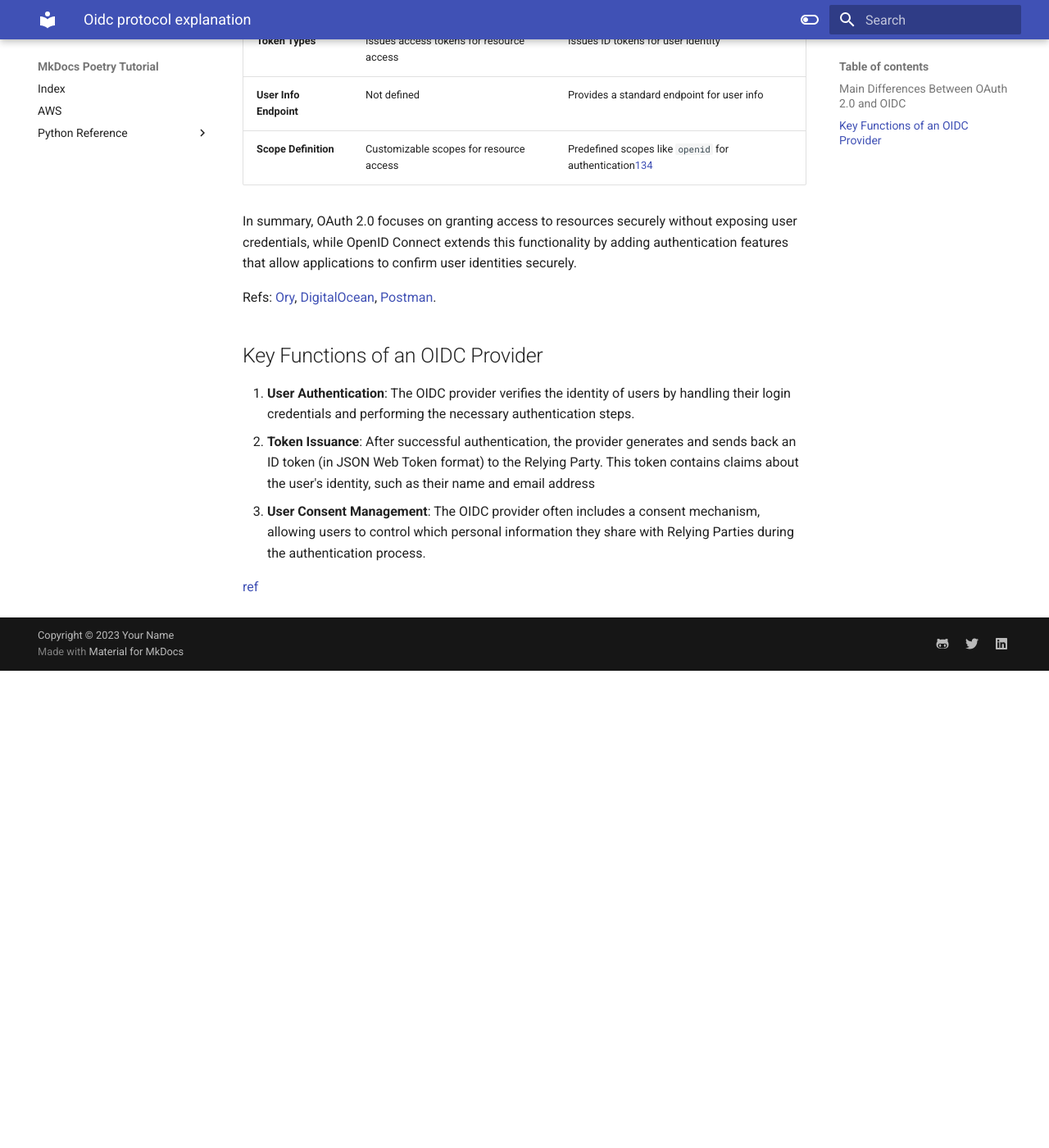
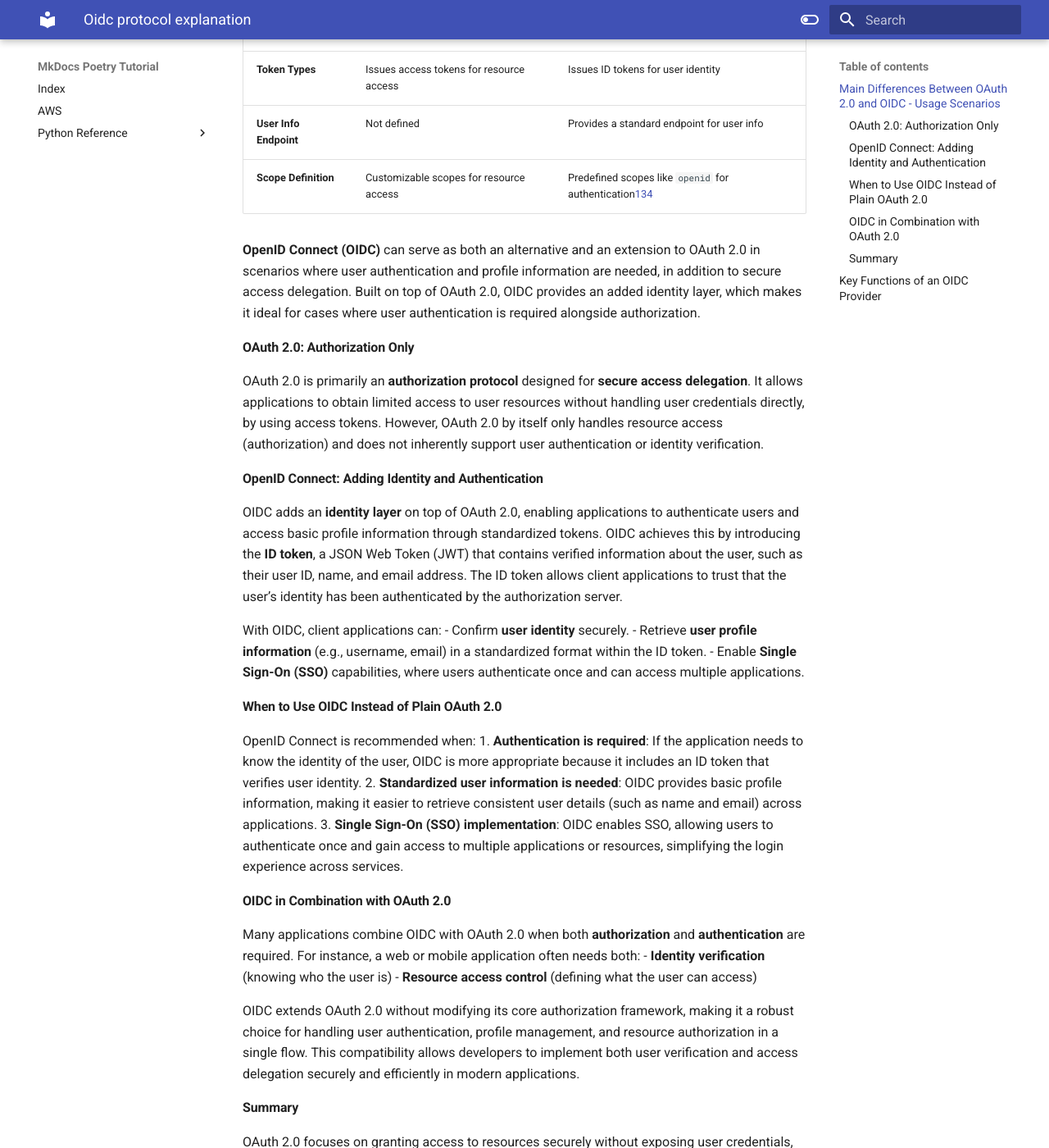
Before and after one commit to breezeight/nicola_blog, an MkDocs documentation site: the page built from docs/dev/authetication_and_authorization/oidc-protocol-explanation.md, in a window 1280 px wide and 1400 px high, scrolled down 1003 px. Shown: the whole window at 82% size. Built offline with MkDocs 1.6.1 and Material for MkDocs 9.7.7, drawn with Linux system fonts in a browser that asks for light colours; before the commit the page ends 1821 px from its top, so only the background shows below that; some of the changed text lies outside the part shown.

Commit message:
ADD OIDC vs OAuth2 usage scenario

````diff
--- a/docs/dev/authetication_and_authorization/oidc-protocol-explanation.md
+++ b/docs/dev/authetication_and_authorization/oidc-protocol-explanation.md
@@ -24,7 +24,7 @@ flowchart TD
     class idp idpStyle;
 ```
 
-## Main Differences Between OAuth 2.0 and OIDC
+## Main Differences Between OAuth 2.0 and OIDC - Usage Scenarios
 
 | Feature | OAuth 2.0 | OpenID Connect |
 | --- |  --- |  --- |
@@ -34,13 +34,42 @@ flowchart TD
 | **User Info Endpoint** | Not defined | Provides a standard endpoint for user info |
 | **Scope Definition** | Customizable scopes for resource access | Predefined scopes like `openid` for authentication[1](https://www.ory.sh/docs/oauth2-oidc/overview/oauth2-concepts)[3](https://www.digitalocean.com/community/tutorials/an-introduction-to-oauth-2)[4](https://blog.postman.com/what-is-oauth-2-0/) |
 
-In summary, OAuth 2.0 focuses on granting access to resources securely without exposing user credentials, while OpenID Connect extends this functionality by adding authentication features that allow applications to confirm user identities securely.
+
+**OpenID Connect (OIDC)** can serve as both an alternative and an extension to OAuth 2.0 in scenarios where user authentication and profile information are needed, in addition to secure access delegation. Built on top of OAuth 2.0, OIDC provides an added identity layer, which makes it ideal for cases where user authentication is required alongside authorization.
+
+#### OAuth 2.0: Authorization Only
+OAuth 2.0 is primarily an **authorization protocol** designed for **secure access delegation**. It allows applications to obtain limited access to user resources without handling user credentials directly, by using access tokens. However, OAuth 2.0 by itself only handles resource access (authorization) and does not inherently support user authentication or identity verification.
+
+#### OpenID Connect: Adding Identity and Authentication
+OIDC adds an **identity layer** on top of OAuth 2.0, enabling applications to authenticate users and access basic profile information through standardized tokens. OIDC achieves this by introducing the **ID token**, a JSON Web Token (JWT) that contains verified information about the user, such as their user ID, name, and email address. The ID token allows client applications to trust that the user’s identity has been authenticated by the authorization server.
+
+With OIDC, client applications can:
+- Confirm **user identity** securely.
+- Retrieve **user profile information** (e.g., username, email) in a standardized format within the ID token.
+- Enable **Single Sign-On (SSO)** capabilities, where users authenticate once and can access multiple applications.
+
+#### When to Use OIDC Instead of Plain OAuth 2.0
+
+OpenID Connect is recommended when:
+1. **Authentication is required**: If the application needs to know the identity of the user, OIDC is more appropriate because it includes an ID token that verifies user identity.
+2. **Standardized user information is needed**: OIDC provides basic profile information, making it easier to retrieve consistent user details (such as name and email) across applications.
+3. **Single Sign-On (SSO) implementation**: OIDC enables SSO, allowing users to authenticate once and gain access to multiple applications or resources, simplifying the login experience across services.
+
+#### OIDC in Combination with OAuth 2.0
+
+Many applications combine OIDC with OAuth 2.0 when both **authorization** and **authentication** are required. For instance, a web or mobile application often needs both:
+- **Identity verification** (knowing who the user is)
+- **Resource access control** (defining what the user can access)
+
+OIDC extends OAuth 2.0 without modifying its core authorization framework, making it a robust choice for handling user authentication, profile management, and resource authorization in a single flow. This compatibility allows developers to implement both user verification and access delegation securely and efficiently in modern applications.
+
+#### Summary
+
+OAuth 2.0 focuses on granting access to resources securely without exposing user credentials, while OpenID Connect extends this functionality by adding authentication features that allow applications to confirm user identities securely.
 
 Refs: [Ory](https://www.ory.sh/docs/oauth2-oidc/overview/oauth2-concepts), [DigitalOcean](https://www.digitalocean.com/community/tutorials/an-introduction-to-oauth-2), [Postman](https://blog.postman.com/what-is-oauth-2-0/).
 
-
 ## Key Functions of an OIDC Provider
-
 
 1.  **User Authentication**: The OIDC provider verifies the identity of users by handling their login credentials and performing the necessary authentication steps.
 2.  **Token Issuance**: After successful authentication, the provider generates and sends back an ID token (in JSON Web Token format) to the Relying Party. This token contains claims about the user's identity, such as their name and email address
````
